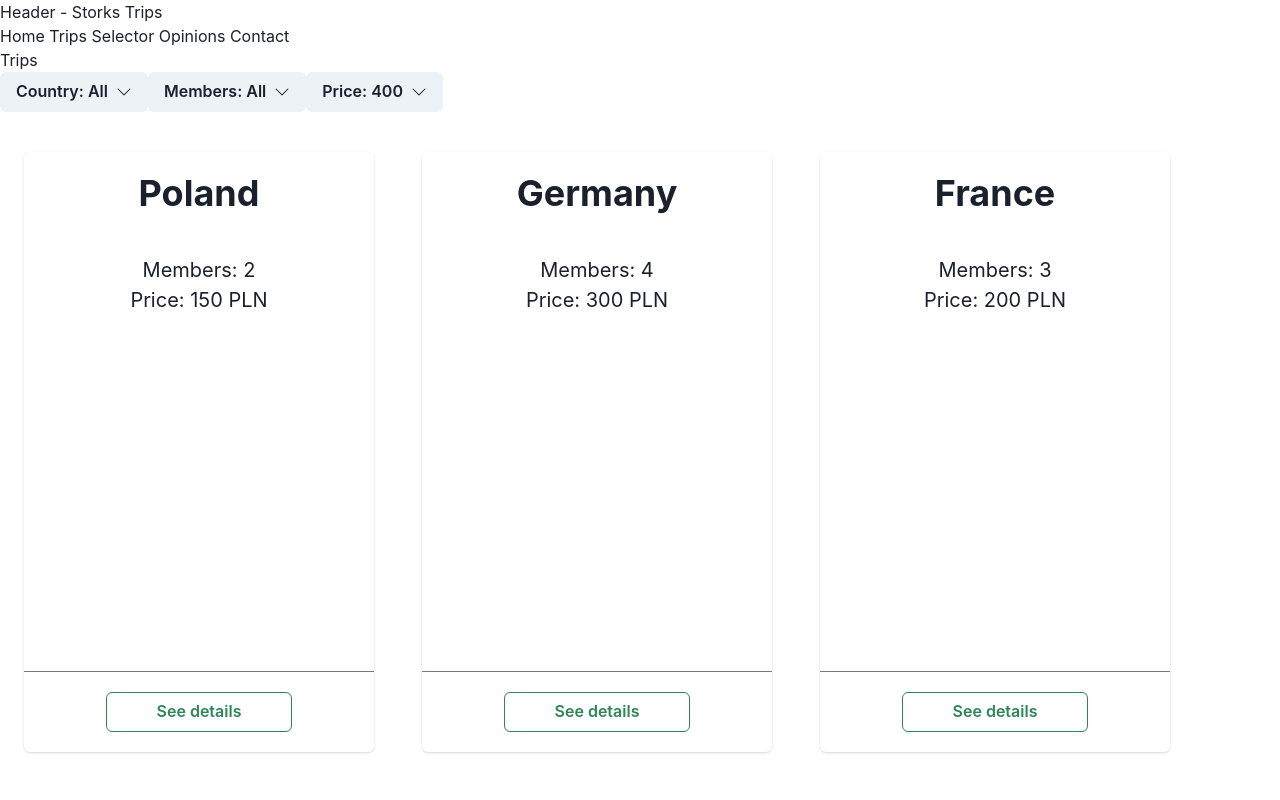
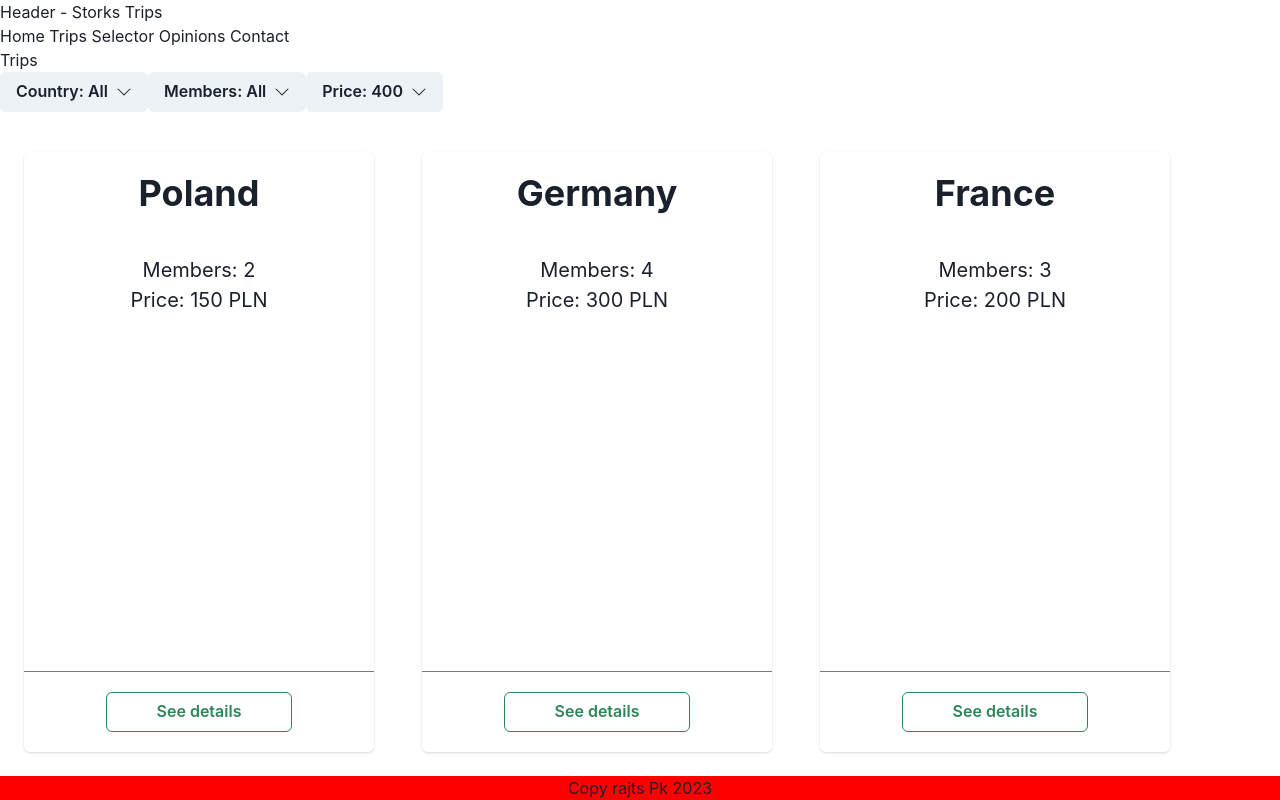
Before and after one commit to PiotrKeska/StorkTravel, a React (Vite) app in the folder storks-trips/: page / in a window 1280 px wide. Shown: the top 800 px of the page. Built offline with nearby package versions, Linux system fonts and the light colour scheme.

Commit message:
Create example footer component

```diff
--- a/storks-trips/src/Footer/Footer.tsx
+++ b/storks-trips/src/Footer/Footer.tsx
@@ -1,5 +1,18 @@
+import { Box, Text } from "@chakra-ui/react";
+
 const Footer = () => {
-  return <div>Footer</div>;
+  return (
+    <Box
+      justifyContent="center"
+      position="fixed"
+      bottom="0"
+      left="0"
+      width="100%"
+      bg="red"
+    >
+      <Text textAlign="center">Copy rajts Pk 2023</Text>
+    </Box>
+  );
 };
 
 export default Footer;
```
